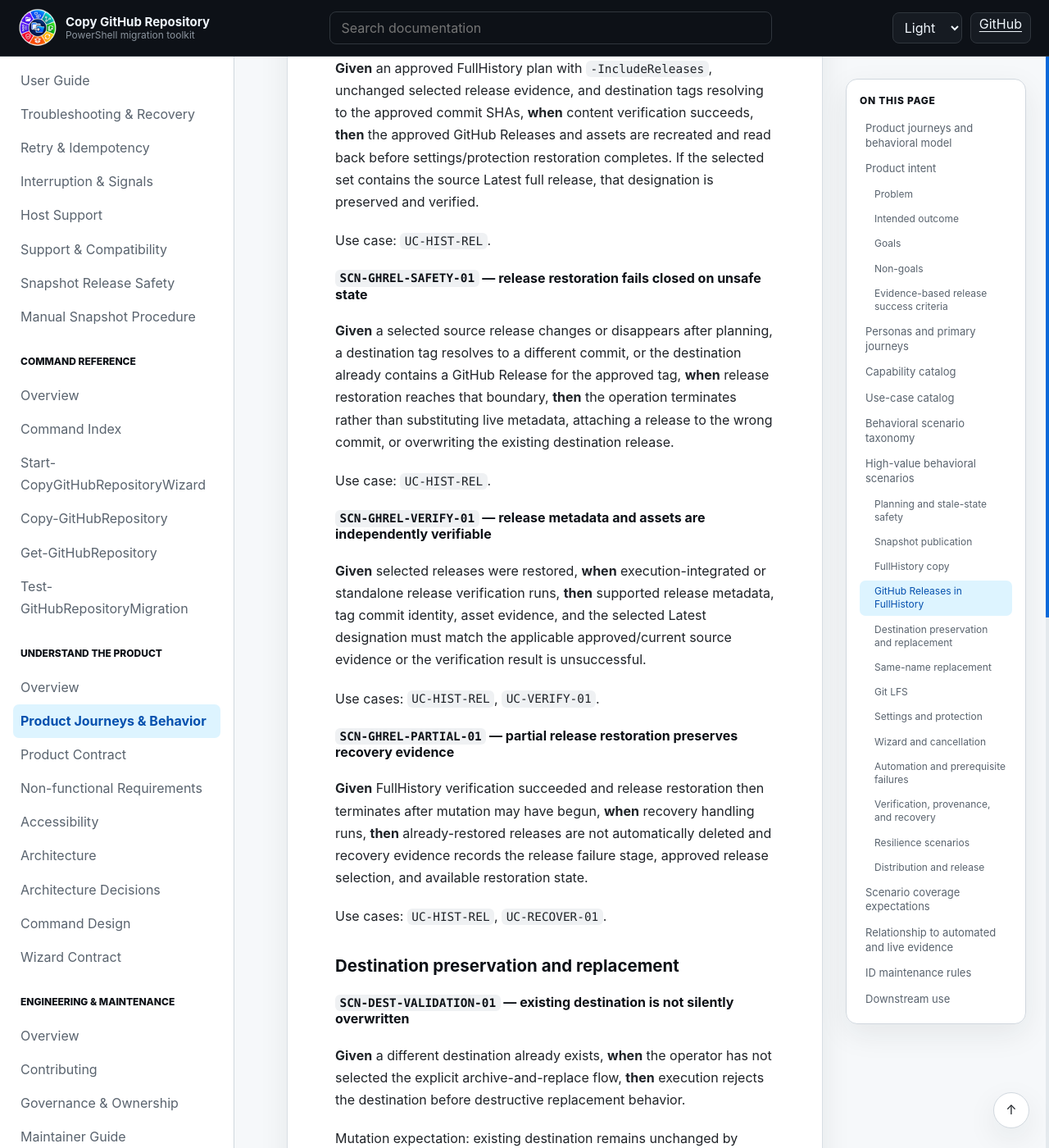
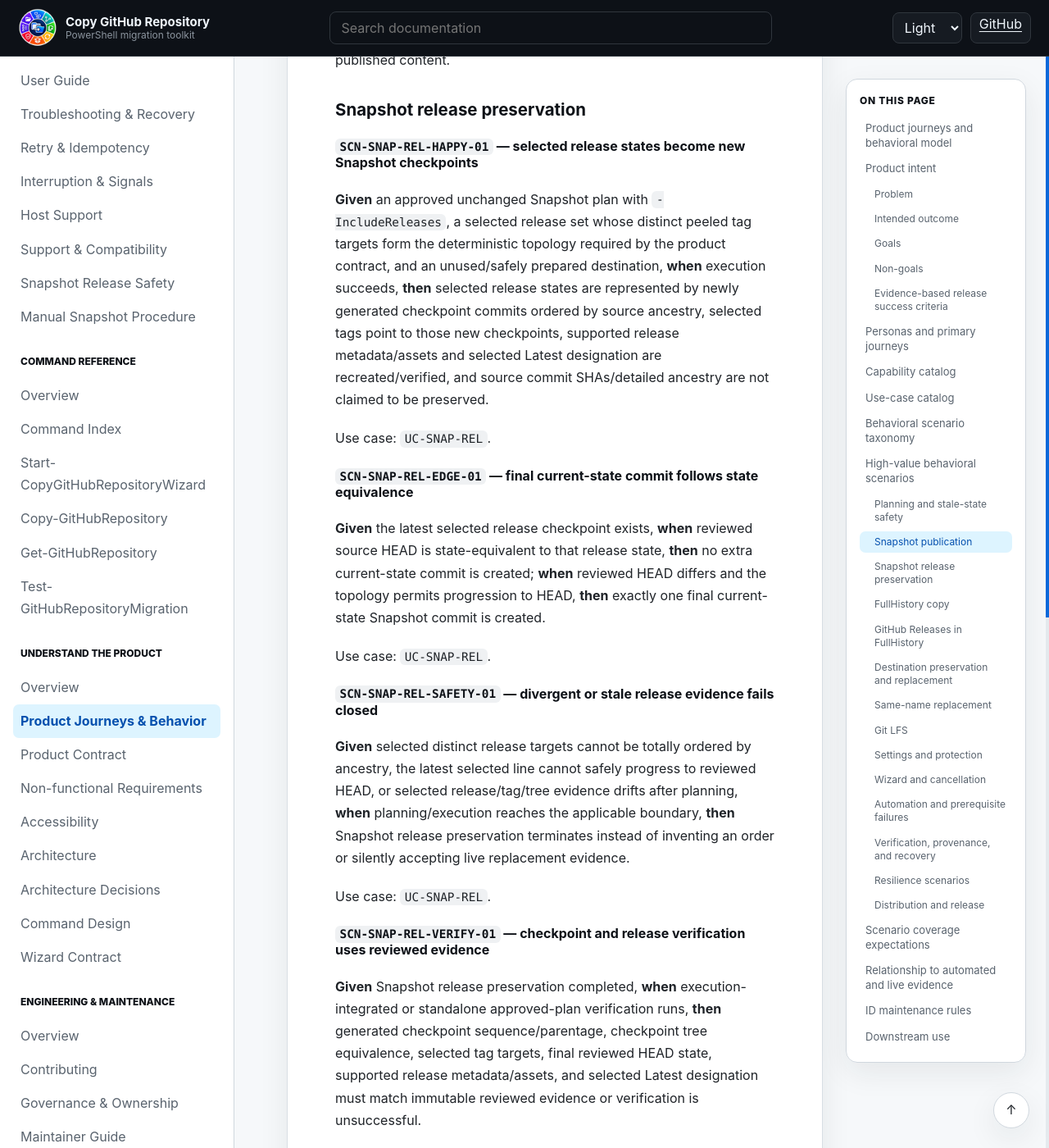
Before and after one commit to infoconex/copy-github-repo, a Jekyll site: the page built from docs/product/product-model.md, in a window 1280 px wide and 1400 px high, scrolled down 12340 px. Shown: the whole window at 82% size. Built offline with Jekyll 4.4.1, drawn with Linux system fonts in a browser that asks for light colours; some of the changed text lies outside the part shown.

Commit message:
Align product model with Snapshot release preservation

```diff
--- a/docs/product/product-model.md
+++ b/docs/product/product-model.md
@@ -19,17 +19,18 @@ Later quality and release work can attach test and release evidence to the stabl
 
 ### Problem
 
-A repository owner may need to publish a developed GitHub repository as a clean repository whose visible Git history begins with the approved current state, or make a history-preserving copy, without manually reconstructing repository content, selected GitHub Releases, settings, safety checks, and verification steps.
+A repository owner may need to publish a developed GitHub repository as a clean repository whose visible Git history begins with approved repository states, or make a history-preserving copy, without manually reconstructing repository content, selected GitHub Releases, settings, safety checks, and verification steps.
 
 ### Intended outcome
 
-The operator can deliberately choose clean `Snapshot` publication or `FullHistory` copy, optionally preserve an approved subset of GitHub Releases in FullHistory, review the exact planned source state before mutation, preserve an existing repository when replacement is required, verify the resulting content/configuration, and retain usable provenance or recovery evidence.
+The operator can deliberately choose clean `Snapshot` publication or `FullHistory` copy, optionally preserve an approved subset of GitHub Releases using mode-appropriate semantics, review the exact planned source state before mutation, preserve an existing repository when replacement is required, verify the resulting content/configuration, and retain usable provenance or recovery evidence. Plain Snapshot remains a one-root current-state publication; Snapshot release preservation creates new checkpoint commits from selected release states, while FullHistory preserves original Git history and tag targets.
 
 ### Goals
 
 - Make clean current-state publication the safe, understandable default.
 - Provide an explicit history-preserving alternative.
 - Bind mutation to reviewed immutable source-state evidence and fail closed on drift.
+- Preserve selected GitHub Release states/assets in Snapshot as newly constructed checkpoints without claiming source commit identity or ancestry preservation.
 - Preserve selected GitHub Releases and assets in FullHistory without changing ordinary Git tag/commit identity.
 - Preserve existing repositories rather than silently overwrite or delete them.
 - Make planning, mutation, verification, and recovery behavior observable.
@@ -39,7 +40,7 @@ The operator can deliberately choose clean `Snapshot` publication or `FullHistor
 ### Non-goals
 
 - Repository deletion or silent destructive overwrite.
-- Snapshot GitHub Release preservation.
+- Reconstructing original commit identity, detailed ancestry, authorship, committer identity, or timestamps in Snapshot release-checkpoint history.
 - Copying GitHub historical/operational records such as pull requests, issues, workflow-run history, stars, watchers, forks, or traffic history.
 - Migrating secret values, webhooks, deploy keys, environments, collaborator/team access, packages, or deployments.
 - Restoring GitHub Pages or enabling GitHub Actions after migration.
@@ -77,9 +78,9 @@ Capability IDs are stable traceability handles. They organize the product; they
 | --- | --- | --- |
 | `CAP-DISC` | Repository discovery and GitHub authentication boundary | Public command contract; host/release contract |
 | `CAP-PLAN` | Immutable source-state planning and preview | Immutable approved source state |
-| `CAP-SNAP` | Snapshot clean publication | Canonical content terminology; verification |
+| `CAP-SNAP` | Snapshot clean publication, including optional release-checkpoint history | Canonical content terminology; Snapshot release-checkpoint contract; verification |
 | `CAP-HIST` | FullHistory copy | Canonical content terminology; verification |
-| `CAP-GHREL` | FullHistory GitHub Release selection, restoration, asset transfer, and verification | GitHub Release preservation; immutable approved source state; verification |
+| `CAP-GHREL` | Mode-aware GitHub Release selection, restoration, asset transfer, and verification | GitHub Release preservation; Snapshot release-checkpoint contract; immutable approved source state; verification |
 | `CAP-DEST` | New-destination and existing-destination safety | Destination and replacement safety |
 | `CAP-SAME` | Same-name archive-and-replace | Destination and replacement safety |
 | `CAP-LFS` | Git LFS planning, transfer, and verification | Immutable approved source state; verification |
@@ -101,8 +102,9 @@ Use-case IDs represent user/program outcomes. A use case may rely on several cap
 | `UC-DISC-01` | Operator discovers/selects an accessible GitHub.com source repository | PowerShell/Git/`gh`; authenticated GitHub CLI | `CAP-DISC` | Read-only; repository identity/metadata returned |
 | `UC-PLAN-01` | Operator previews a Snapshot or FullHistory operation before mutation | Valid source/destination/options | `CAP-PLAN`, `CAP-AUTO` | No mutation; immutable approved source evidence and plan returned |
 | `UC-SNAP-NEW` | Operator publishes current approved source state to a new destination with one unrelated root commit | Fresh destination name; unchanged approved source | `CAP-PLAN`, `CAP-SNAP`, `CAP-DEST`, `CAP-LFS`, `CAP-VERIFY`, `CAP-EVID` | Destination created/published; verification/provenance returned |
+| `UC-SNAP-REL` | Operator preserves selected release states/assets while keeping Snapshot history unrelated to source history | Snapshot with `-IncludeReleases`; selected release topology is representable; approved source/release state unchanged | `CAP-PLAN`, `CAP-SNAP`, `CAP-GHREL`, `CAP-VERIFY`, `CAP-EVID` | New checkpoint commits/tags represent reviewed release states; releases/assets are recreated and verified without preserving source commit identities |
 | `UC-HIST-NEW` | Operator copies approved ordinary Git history to a new destination | Fresh destination; unchanged approved source | `CAP-PLAN`, `CAP-HIST`, `CAP-DEST`, `CAP-LFS`, `CAP-VERIFY`, `CAP-EVID` | Destination created; branch/tag/history/LFS verification returned |
-| `UC-HIST-REL` | Operator preserves selected GitHub Releases and assets during FullHistory migration | FullHistory; selected releases resolve to preserved tags; approved release state unchanged | `CAP-PLAN`, `CAP-HIST`, `CAP-GHREL`, `CAP-VERIFY`, `CAP-EVID` | Approved releases/assets are recreated only after FullHistory verification and independently read back |
+| `UC-HIST-REL` | Operator preserves selected GitHub Releases and assets during FullHistory migration | FullHistory; selected releases resolve to preserved tags; approved release state unchanged | `CAP-PLAN`, `CAP-HIST`, `CAP-GHREL`, `CAP-VERIFY`, `CAP-EVID` | Approved releases/assets are recreated against original preserved tag targets and independently read back |
 | `UC-DEST-REPLACE` | Operator archives an existing different destination and creates a replacement | Explicit archive-and-replace path and exact confirmation | `CAP-PLAN`, `CAP-DEST`, content-mode capability, `CAP-VERIFY`, `CAP-EVID` | Existing destination preserved under archive identity before replacement |
 | `UC-SAME-REPLACE` | Operator republishes under the source's current name while preserving the original as an archive | Same-name flow; unused archive; exact confirmation | `CAP-PLAN`, `CAP-SAME`, content-mode capability, `CAP-VERIFY`, `CAP-EVID` | Original source renamed/preserved; replacement receives distinct identity |
 | `UC-VIS-01` | Operator changes destination visibility deliberately | Valid visibility target; explicit force acknowledgement for mutation | `CAP-DEST`, `CAP-AUTO` | Visibility change is explicit, never implicit |
@@ -110,7 +112,7 @@ Use-case IDs represent user/program outcomes. A use case may rely on several cap
 | `UC-PROT-01` | Operator restores transferable protection without weakening semantics | Content/settings phase complete; protection transferable | `CAP-PROT`, `CAP-VERIFY` | Transferable protection restored/read back; unsupported policy reported as skipped |
 | `UC-WIZ-01` | Human operator completes the guided flow | Interactive PowerShell host; authenticated prerequisites | `CAP-WIZ`, `CAP-DISC`, `CAP-PLAN`, relevant execution capabilities | Real plan reviewed; explicit execute decision before mutation |
 | `UC-AUTO-01` | Automation performs a deterministic non-interactive copy | Complete explicit inputs; required force/confirmation semantics | `CAP-AUTO`, `CAP-PLAN`, relevant execution capabilities | Structured result/evidence; no hidden interactive dependency |
-| `UC-VERIFY-01` | Caller independently compares current source and destination state | Both repositories accessible | `CAP-VERIFY` | Read-only structured comparison result |
+| `UC-VERIFY-01` | Caller independently verifies a completed migration under the selected mode contract | Required repositories/evidence accessible | `CAP-VERIFY` | Read-only structured comparison/approved-evidence verification result |
 | `UC-RECOVER-01` | Operator understands what survived after a post-mutation failure | Mutation started and operation terminated | `CAP-EVID`, relevant mutation capability | Durable recovery evidence when possible; no automatic delete/rename-back |
 | `UC-DIST-01` | User installs, updates, or removes the module through a supported distribution path | Appropriate package/release exists for requested path | `CAP-DIST` | Local module state changes only; trust boundary documented |
 | `UC-REL-01` | Maintainer publishes an immutable stable release | Exact release candidate has required readiness evidence | `CAP-REL`, `CAP-DIST` | Tag/package/release publication follows version/integrity contract |
@@ -139,9 +141,9 @@ Scenario categories:
 
 #### `SCN-PLAN-HAPPY-01` — approved plan captures executable source state
 
-**Given** a supported GitHub.com source and valid options, **when** planning completes, **then** the plan records the content-mode-specific immutable approved source evidence required by the product contract, **and** no GitHub mutation occurs. When GitHub Releases are requested, the plan also records the exact filtered release inventory and tag/asset evidence.
+**Given** a supported GitHub.com source and valid options, **when** planning completes, **then** the plan records the content-mode-specific immutable approved source evidence required by the product contract, **and** no GitHub mutation occurs. When GitHub Releases are requested, the plan also records the exact filtered release inventory and tag/asset evidence; Snapshot additionally records immutable checkpoint topology/tree evidence.
 
-Use cases: `UC-PLAN-01`, `UC-SNAP-NEW`, `UC-HIST-NEW`, `UC-HIST-REL`, `UC-DEST-REPLACE`, `UC-SAME-REPLACE`.
+Use cases: `UC-PLAN-01`, `UC-SNAP-NEW`, `UC-SNAP-REL`, `UC-HIST-NEW`, `UC-HIST-REL`, `UC-DEST-REPLACE`, `UC-SAME-REPLACE`.
 
 #### `SCN-PLAN-SAFETY-01` — stale plan fails closed
 
@@ -155,17 +157,49 @@ Mutation expectation: none from the stale plan.
 
 ### Snapshot publication
 
-#### `SCN-SNAP-HAPPY-01` — new-destination Snapshot publication
+#### `SCN-SNAP-HAPPY-01` — new-destination plain Snapshot publication
 
-**Given** an approved unchanged Snapshot plan and unused destination, **when** execution succeeds, **then** the approved default-branch tree is published as exactly one unrelated root commit, required Snapshot LFS transfer succeeds, and destination content verification/provenance is returned.
+**Given** an approved unchanged plain Snapshot plan and unused destination, **when** execution succeeds, **then** the approved default-branch tree is published as exactly one unrelated root commit, required Snapshot LFS transfer succeeds, and destination content verification/provenance is returned.
 
 Use case: `UC-SNAP-NEW`.
 
-#### `SCN-SNAP-VERIFY-01` — Snapshot mismatch is not reported as success
+#### `SCN-SNAP-VERIFY-01` — plain Snapshot mismatch is not reported as success
 
-**Given** Snapshot publication has occurred but the destination tree/root-commit contract or required LFS verification does not match approved evidence, **when** verification runs, **then** the operation does not report successful migration, **and** recovery/evidence semantics reflect the stage reached.
+**Given** plain Snapshot publication has occurred but the destination tree/root-commit contract or required LFS verification does not match approved evidence, **when** verification runs, **then** the operation does not report successful migration, **and** recovery/evidence semantics reflect the stage reached.
 
 Mutation expectation: destination may already exist and contain published content.
+
+### Snapshot release preservation
+
+#### `SCN-SNAP-REL-HAPPY-01` — selected release states become new Snapshot checkpoints
+
+**Given** an approved unchanged Snapshot plan with `-IncludeReleases`, a selected release set whose distinct peeled tag targets form the deterministic topology required by the product contract, and an unused/safely prepared destination, **when** execution succeeds, **then** selected release states are represented by newly generated checkpoint commits ordered by source ancestry, selected tags point to those new checkpoints, supported release metadata/assets and selected Latest designation are recreated/verified, and source commit SHAs/detailed ancestry are not claimed to be preserved.
+
+Use case: `UC-SNAP-REL`.
+
+#### `SCN-SNAP-REL-EDGE-01` — final current-state commit follows state equivalence
+
+**Given** the latest selected release checkpoint exists, **when** reviewed source HEAD is state-equivalent to that release state, **then** no extra current-state commit is created; **when** reviewed HEAD differs and the topology permits progression to HEAD, **then** exactly one final current-state Snapshot commit is created.
+
+Use case: `UC-SNAP-REL`.
+
+#### `SCN-SNAP-REL-SAFETY-01` — divergent or stale release evidence fails closed
+
+**Given** selected distinct release targets cannot be totally ordered by ancestry, the latest selected line cannot safely progress to reviewed HEAD, or selected release/tag/tree evidence drifts after planning, **when** planning/execution reaches the applicable boundary, **then** Snapshot release preservation terminates instead of inventing an order or silently accepting live replacement evidence.
+
+Use case: `UC-SNAP-REL`.
+
+#### `SCN-SNAP-REL-VERIFY-01` — checkpoint and release verification uses reviewed evidence
+
+**Given** Snapshot release preservation completed, **when** execution-integrated or standalone approved-plan verification runs, **then** generated checkpoint sequence/parentage, checkpoint tree equivalence, selected tag targets, final reviewed HEAD state, supported release metadata/assets, and selected Latest designation must match immutable reviewed evidence or verification is unsuccessful.
+
+Use cases: `UC-SNAP-REL`, `UC-VERIFY-01`.
+
+#### `SCN-SNAP-REL-PARTIAL-01` — partial checkpoint/release mutation preserves recovery evidence
+
+**Given** Snapshot release execution has begun and a later checkpoint/tag/release/settings/protection stage terminates, **when** recovery handling runs, **then** already-created destination state is not automatically deleted and available checkpoint/tag/release evidence plus the failure stage are retained for diagnosis.
+
+Use cases: `UC-SNAP-REL`, `UC-RECOVER-01`.
 
 ### FullHistory copy
 
@@ -181,25 +215,25 @@ Use case: `UC-HIST-NEW`.
 
 ### GitHub Releases in FullHistory
 
-#### `SCN-GHREL-HAPPY-01` — approved releases are restored after FullHistory verification
+#### `SCN-GHREL-HAPPY-01` — approved releases are restored against preserved FullHistory tags
 
-**Given** an approved FullHistory plan with `-IncludeReleases`, unchanged selected release evidence, and destination tags resolving to the approved commit SHAs, **when** content verification succeeds, **then** the approved GitHub Releases and assets are recreated and read back before settings/protection restoration completes. If the selected set contains the source Latest full release, that designation is preserved and verified.
+**Given** an approved FullHistory plan with `-IncludeReleases`, unchanged selected release evidence, and destination tags resolving to the approved original commit SHAs, **when** content verification succeeds, **then** the approved GitHub Releases and assets are recreated and read back before settings/protection restoration completes. If the selected set contains the source Latest full release, that designation is preserved and verified.
 
 Use case: `UC-HIST-REL`.
 
-#### `SCN-GHREL-SAFETY-01` — release restoration fails closed on unsafe state
+#### `SCN-GHREL-SAFETY-01` — FullHistory release restoration fails closed on unsafe state
 
-**Given** a selected source release changes or disappears after planning, a destination tag resolves to a different commit, or the destination already contains a GitHub Release for the approved tag, **when** release restoration reaches that boundary, **then** the operation terminates rather than substituting live metadata, attaching a release to the wrong commit, or overwriting the existing destination release.
+**Given** a selected source release changes or disappears after planning, a destination tag resolves to a different original commit, or the destination already contains a GitHub Release for the approved tag, **when** release restoration reaches that boundary, **then** the operation terminates rather than substituting live metadata, attaching a release to the wrong commit, or overwriting the existing destination release.
 
 Use case: `UC-HIST-REL`.
 
-#### `SCN-GHREL-VERIFY-01` — release metadata and assets are independently verifiable
+#### `SCN-GHREL-VERIFY-01` — FullHistory release metadata and assets are independently verifiable
 
-**Given** selected releases were restored, **when** execution-integrated or standalone release verification runs, **then** supported release metadata, tag commit identity, asset evidence, and the selected Latest designation must match the applicable approved/current source evidence or the verification result is unsuccessful.
+**Given** selected FullHistory releases were restored, **when** execution-integrated or standalone release verification runs, **then** supported release metadata, original tag commit identity, asset evidence, and the selected Latest designation must match the applicable approved/current source evidence or the verification result is unsuccessful.
 
 Use cases: `UC-HIST-REL`, `UC-VERIFY-01`.
 
-#### `SCN-GHREL-PARTIAL-01` — partial release restoration preserves recovery evidence
+#### `SCN-GHREL-PARTIAL-01` — partial FullHistory release restoration preserves recovery evidence
 
 **Given** FullHistory verification succeeded and release restoration then terminates after mutation may have begun, **when** recovery handling runs, **then** already-restored releases are not automatically deleted and recovery evidence records the release failure stage, approved release selection, and available restoration state.
 
@@ -251,7 +285,7 @@ Use case: `UC-SAME-REPLACE`.
 
 ### Settings and protection
 
-#### `SCN-SET-HAPPY-01` — ordinary settings follow content verification
+#### `SCN-SET-HAPPY-01` — ordinary settings follow content and requested release verification
 
 **Given** destination content and any requested release restoration have verified successfully and settings restoration is enabled, **when** ordinary settings restoration runs, **then** supported settings are restored differentially and read back for verification.
 
@@ -259,7 +293,7 @@ Use case: `UC-SET-01`.
 
 #### `SCN-SET-PARTIAL-01` — settings failure preserves verified content
 
-**Given** content verification succeeded and a later settings restoration/readback step fails, **when** the operation terminates, **then** the verified destination content is not automatically deleted or rolled back, and recovery evidence identifies the failure stage.
+**Given** content/requested-release verification succeeded and a later settings restoration/readback step fails, **when** the operation terminates, **then** the verified destination state is not automatically deleted or rolled back, and recovery evidence identifies the failure stage.
 
 #### `SCN-PROT-HAPPY-01` — transferable protection is restored last
 
@@ -273,7 +307,7 @@ Use case: `UC-SET-01`.
 
 #### `SCN-WIZ-HAPPY-01` — wizard executes the reviewed plan
 
-**Given** the operator completes guided selections and reviews the real plan produced by `Copy-GitHubRepository -PlanOnly`, **when** the operator chooses Execute and source state remains valid, **then** the wizard applies that reviewed plan through the shared execution boundary rather than reconstructing an equivalent command from presentation state.
+**Given** the operator completes guided selections and reviews the real plan produced by `Copy-GitHubRepository -PlanOnly`, **when** the operator chooses Execute and source state remains valid, **then** the wizard applies that reviewed plan through the shared execution boundary rather than reconstructing an equivalent command from presentation state. Snapshot operators can opt into the same release-selection parameters that feed the deterministic checkpoint plan.
 
 Use case: `UC-WIZ-01`.
 
@@ -305,17 +339,17 @@ Use case: `UC-AUTO-01`.
 
 #### `SCN-VERIFY-HAPPY-01` — standalone verification is read-only
 
-**Given** accessible source and destination repositories, **when** `Test-GitHubRepositoryMigration` is invoked, **then** it compares the requested current repository states and returns structured verification results without mutation. FullHistory verification may include the same release-selection filters for current source-versus-destination release comparison.
+**Given** the required source/destination repositories and mode-specific evidence, **when** `Test-GitHubRepositoryMigration` is invoked, **then** it returns structured verification results without mutation. Snapshot release verification consumes the immutable approved migration plan rather than rerunning live release filters/topology discovery; FullHistory release verification may use the same release-selection filters for current source-versus-destination comparison.
 
 Use case: `UC-VERIFY-01`.
 
 #### `SCN-EVID-HAPPY-01` — successful Snapshot provides external provenance
 
-**Given** Snapshot intentionally severs Git ancestry, **when** execution succeeds, **then** the result exposes approved source state, actual copied evidence, destination root/tree identities, relevant repository identities, time, and verification outcome outside the clean destination Git graph.
+**Given** Snapshot intentionally severs Git ancestry, **when** execution succeeds, **then** the result exposes approved source state, actual copied evidence, generated destination commit/tree identities, relevant repository identities, time, and verification outcome outside the clean destination Git graph. When releases are requested, provenance also records reviewed/generated checkpoint, recreated tag, release, and asset evidence.
 
 #### `SCN-RECOVER-RECOVERY-01` — post-mutation failure retains recovery information
 
-**Given** a terminating failure occurs after mutation begins, **when** recovery handling runs, **then** it records the failure stage, completed steps, known original/archive/replacement identities, and available planned-versus-copied content/release evidence when possible, without automatically deleting or renaming repositories/releases back.
+**Given** a terminating failure occurs after mutation begins, **when** recovery handling runs, **then** it records the failure stage, completed steps, known original/archive/replacement identities, and available planned-versus-copied content/release/checkpoint evidence when possible, without automatically deleting or renaming repositories/releases/tags back.
 
 Use case: `UC-RECOVER-01`.
 
```
